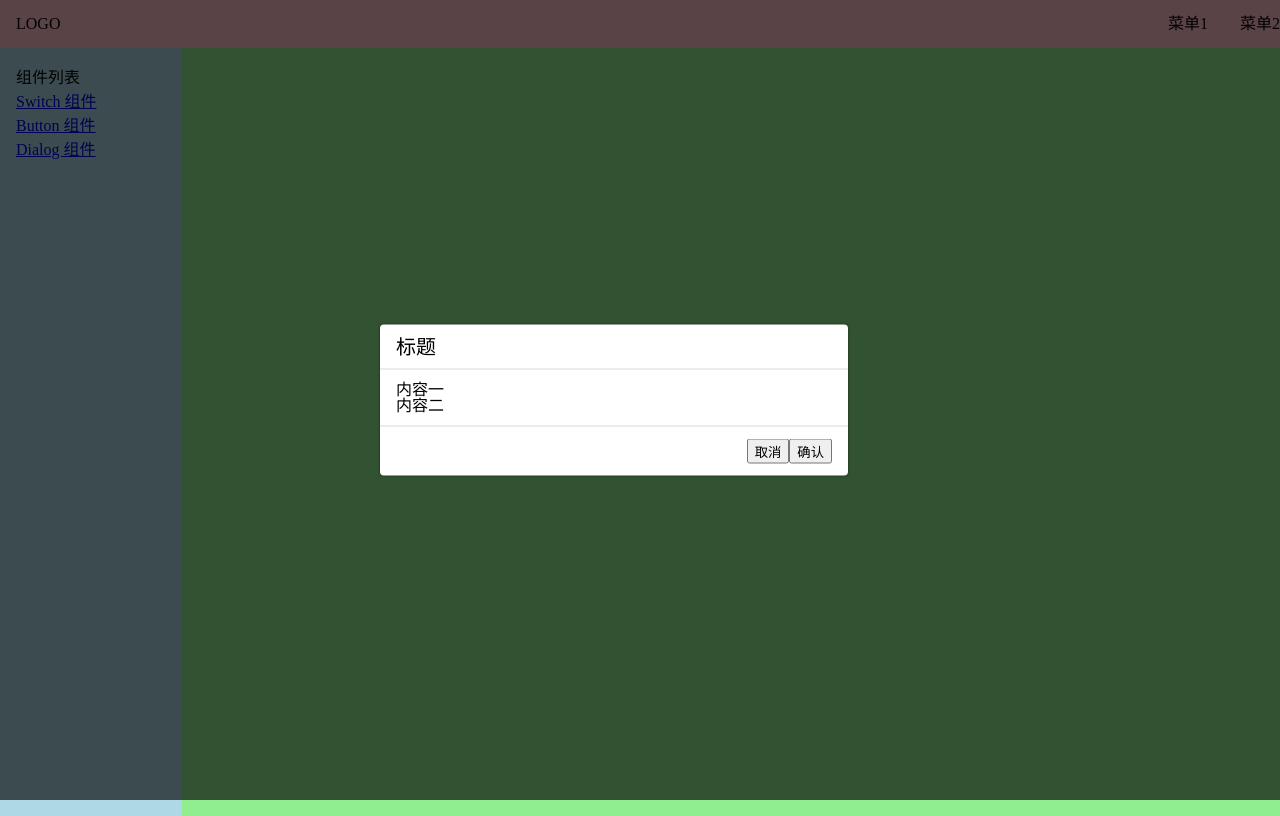
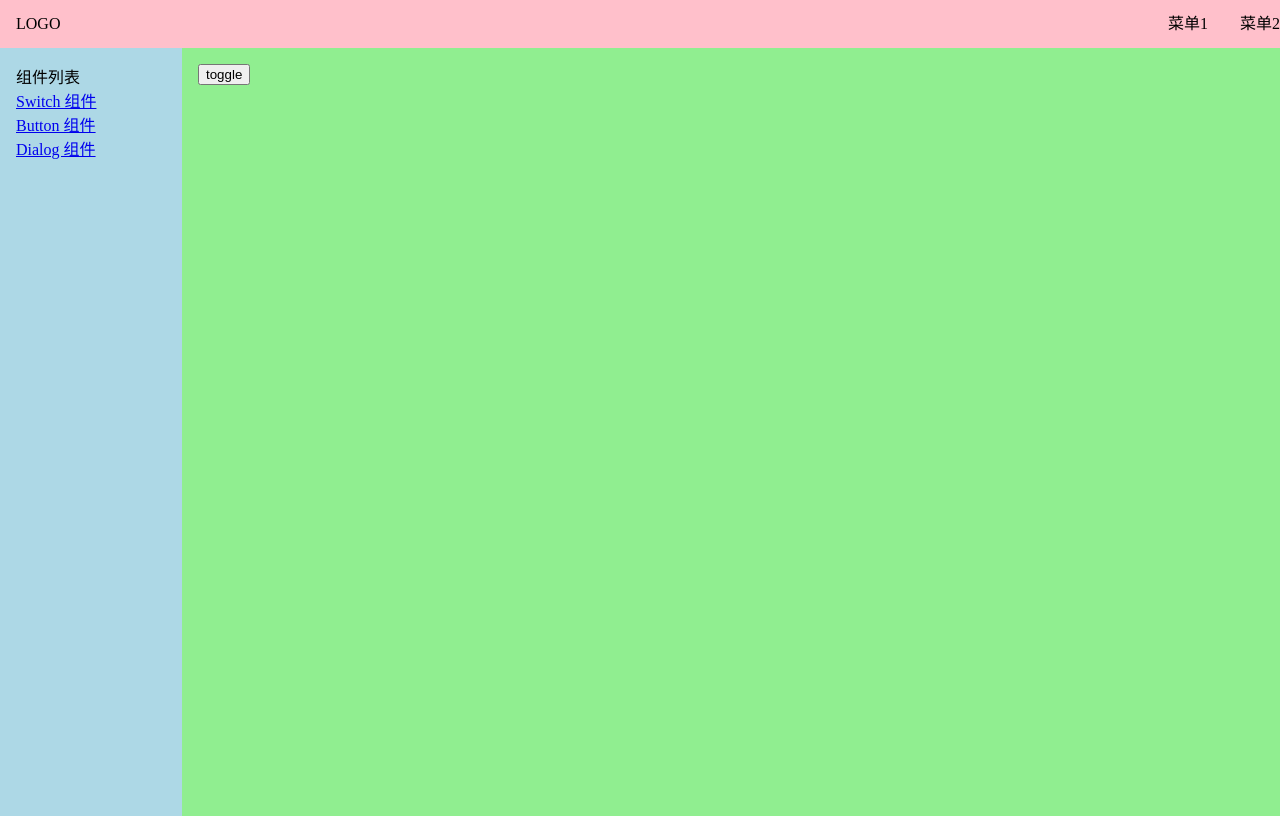
Before and after one commit to yinhaiying/vue3-ts-ui, a Vue app: page /doc/dialog in a window 1280 px wide. Built offline with nearby package versions, Linux system fonts and the light colour scheme.

Commit message:
让dialog支持visibility属性

```diff
--- a/src/components/DialogDemo.vue
+++ b/src/components/DialogDemo.vue
@@ -1,11 +1,12 @@
 <template>
   <div class="page">
-    <Dialog></Dialog>
+    <Dialog :visibility = "visibility"></Dialog>
+    <button @click = "toggle">toggle</button>
   </div>
 </template>
 
 <script lang='ts'>
-import {defineComponent} from 'vue'
+import {defineComponent,ref} from 'vue'
 import Dialog from "../lib/dialog/Dialog.vue"
 export default defineComponent({
   name:'',
@@ -14,7 +15,14 @@ export default defineComponent({
   },
   props: {},
   setup(){
-    console.log('demo')
+    const visibility = ref(false);
+    const toggle = () => {
+      visibility.value = !visibility.value;
+    }
+    return {
+      visibility,
+      toggle
+    }
   }
 })
 </script>
--- a/src/lib/dialog/Dialog.vue
+++ b/src/lib/dialog/Dialog.vue
@@ -1,4 +1,5 @@
 <template>
+  <template v-if = "visibility">
     <!-- 遮罩层 -->
     <div class="dialog-overlay"></div>
     <!-- 内容区域 -->
@@ -16,13 +17,16 @@
       </div>
     </div>
   </template>
+</template>
 
 <script lang="ts">
 import { defineComponent } from "vue";
 export default defineComponent({
   name: "Dialog",
   components: {},
-  props: {},
+  props: {
+    visibility:Boolean
+  },
   setup() {
     console.log("111");
   },
--- /dev/null
+++ b/src/lib/dialog/interface/index.ts
@@ -0,0 +1,3 @@
+export interface IDialogProps {
+  visibility:boolean;
+}
```
Lines whose indentation alone changed are shown as unchanged.
